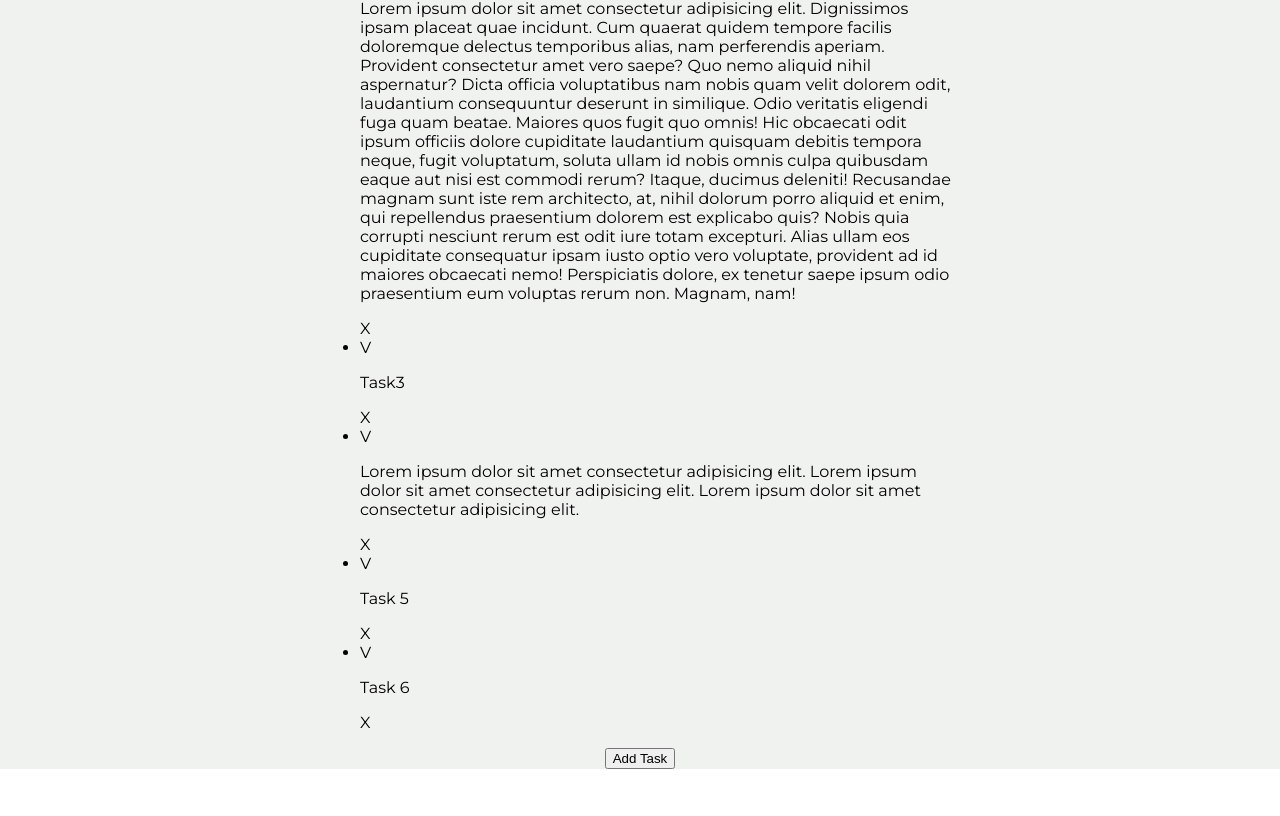
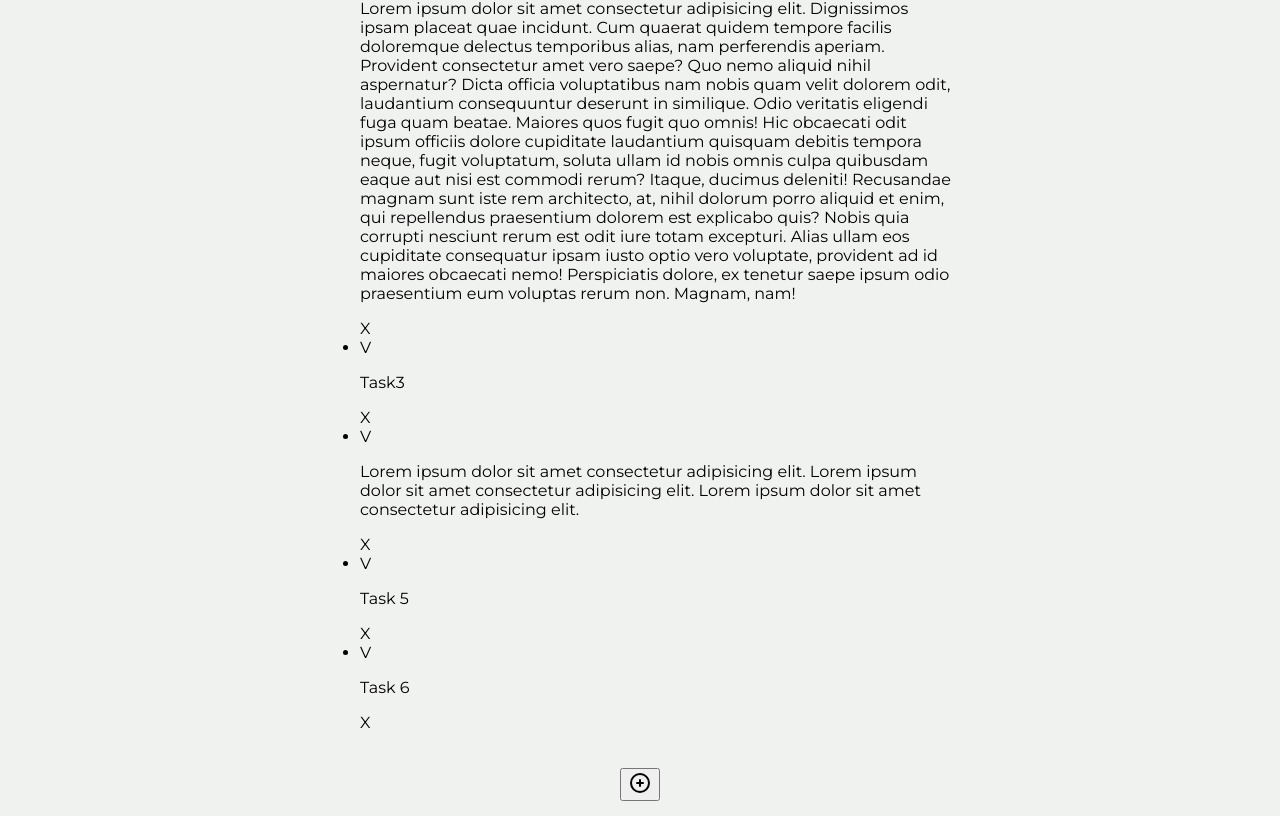
Before and after one commit to cristianDevia/task-manager-react, a React (Create React App) app: page / in a window 1280 px wide. Shown: the part 287-1103 px from the top of the page. Before the commit the page ends 1056 px from the top, so only its background shows below. Built offline with nearby package versions, Linux system fonts and the light colour scheme.

Commit message:
add own button styles

```diff
--- /dev/null
+++ b/src/components/CreateTodoButton/CreateTodoButton.css
@@ -0,0 +1,4 @@
+#addTask {
+  margin-top: 20px;
+  margin-bottom: 15px;
+}
--- a/src/components/CreateTodoButton/CreateTodoButton.js
+++ b/src/components/CreateTodoButton/CreateTodoButton.js
@@ -1,4 +1,12 @@
+import "./CreateTodoButton.css";
+import add_button from "../../assets/add_button.svg";
 function CreateTodoButton() {
-  return <button>Add Task</button>;
+  return (
+    <div>
+      <button id="addTask">
+        <img src={add_button} alt="" />
+      </button>
+    </div>
+  );
 }
 export { CreateTodoButton };
```
